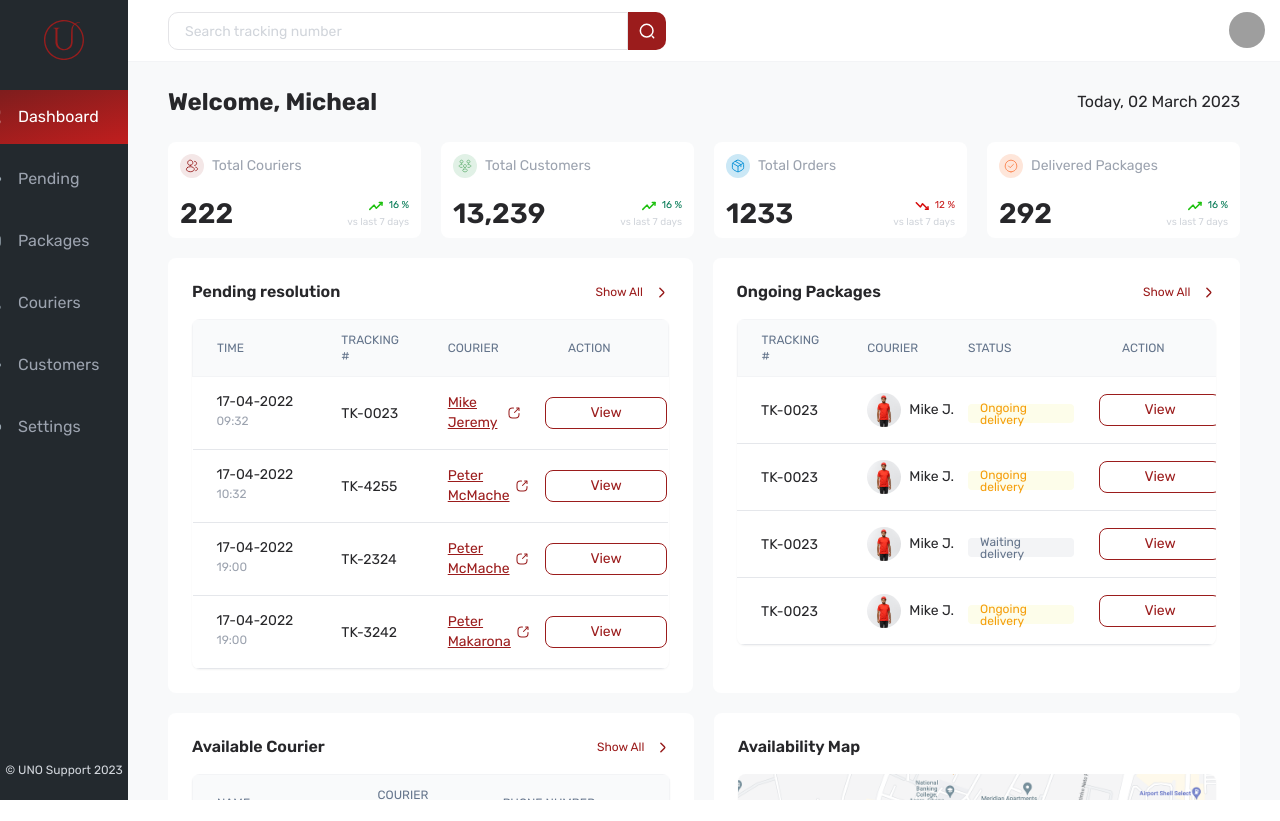
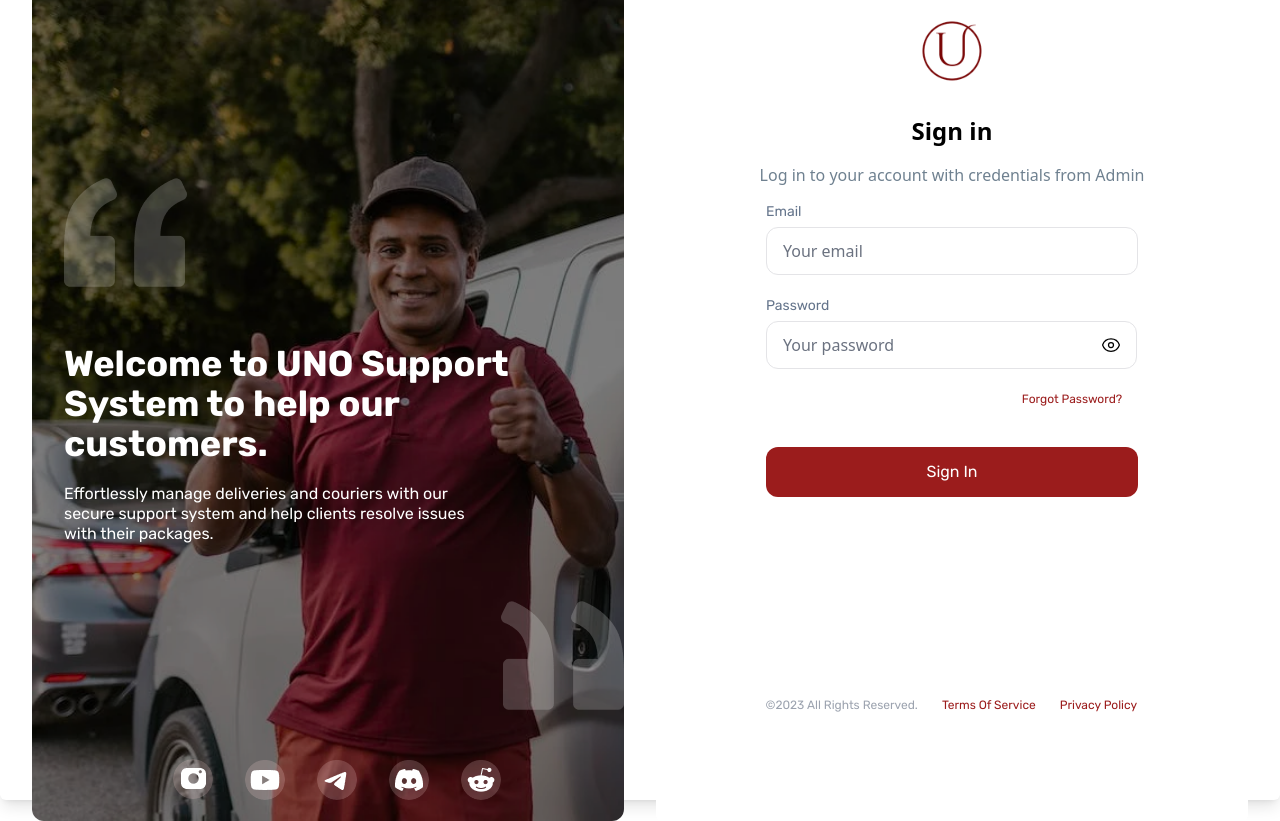
Before and after one commit to desmigor/uno-dashboard, a React (Vite) app: page /support in a window 1280 px wide. Before the commit the page ends 800 px from the top, so only its background shows below. Built offline with nearby package versions, Linux system fonts and the light colour scheme; grey boxes are pictures that could not be loaded.

Commit message:
Fix navigation

```diff
--- a/src/App.jsx
+++ b/src/App.jsx
@@ -12,35 +12,45 @@ import Settings from './dashboards/supportFeatures/settings/components';
 import Layout from './routes/private/layout';
 import Dashboard from './dashboards/supportFeatures/dashboard/components';
 import AdminDashboard from './dashboards/adminFeatures/dashboard';
+import AppContext from './context';
+import { useState } from 'react';
 
 function App() {
-
-
+  const [isAdmin, setIsAdmin] = useState(false);
+  const [loggedIn, setLoggedIn] = useState('not-logged-in');
+  console.log(loggedIn);
   return (
+    <AppContext.Provider value={{ isAdmin, setIsAdmin, loggedIn, setLoggedIn}}>
       <Router>
         <Routes>
+          {loggedIn === 'not-logged-in' ?
           <Route>
-            <Route path='/' element={<SupportLogin />} />
+            <Route path='/support' element={<SupportLogin />} />
             <Route path='/reset' element={<ResetPassword />} />
             <Route path='/change-password' element={<ChangePassword />} />
-            <Route path='/a-login' element={<Login />} />
+            <Route path='/admin' element={<Login />} />
           </Route>
-          <Route path='/support' element={<Layout />} >
-            <Route index element={<Dashboard />} />
-            <Route path='/support/pending' element={<Pending />} />
-            <Route path='/support/package' element={<Packages />} />
-            <Route path='/support/courier' element={<Couriers />} />
-            <Route path='/support/settings' element={<Settings />} />
-          </Route>
-          <Route path='/admin' element={<Layout />} >
-            <Route index element={<AdminDashboard />} />
-            <Route path='/admin/pending' element={<Pending />} />
-            <Route path='/admin/package' element={<Packages />} />
-            <Route path='/admin/courier' element={<Couriers />} />
-            <Route path='/admin/settings' element={<Settings />} />
-          </Route>
+          :
+          loggedIn === 'support' ?
+            <Route path='/support/dashboard/' element={<Layout />} >
+              <Route index element={<Dashboard />} />
+              <Route path='/support/dashboard/pending' element={<Pending />} />
+              <Route path='/support/dashboard/package' element={<Packages />} />
+              <Route path='/support/dashboard/courier' element={<Couriers />} />
+              <Route path='/support/dashboard/settings' element={<Settings />} />
+            </Route>
+          :
+            <Route path='/admin/dashboard' element={<Layout />} >
+              <Route index element={<AdminDashboard />} />
+              <Route path='/admin/dashboard/pending' element={<Pending />} />
+              <Route path='/admin/dashboard/package' element={<Packages />} />
+              <Route path='/admin/dashboard/courier' element={<Couriers />} />
+              <Route path='/admin/dashboard/settings' element={<Settings />} />
+            </Route>
+          }
         </Routes>
       </Router>
+    </AppContext.Provider>
   )
 }
 
--- /dev/null
+++ b/src/components/ui/LogoutModel.jsx
@@ -0,0 +1,37 @@
+import React, { useContext, useState } from 'react'
+import Logout from '../../assets/images/dashboard/icon/logout.svg'
+import ArrowRight from '../../assets/images/dashboard/icon/arrow-right.svg'
+import AppContext from '../../context'
+import { useNavigate } from 'react-router-dom'
+
+const LogoutModel = () => {
+    const { setLoggedIn, setIsAdmin, isAdmin } = useContext(AppContext);
+    const navigate = useNavigate();
+  return (
+    <div className='w-[275px] px-3 py-[14px] h-[120px] absolute z-10 top-[54px] rounded-lg right-[28px] bg-white shadow-xl flex flex-col'>
+      <div className="w-[189px] h-[38px] justify-start items-center gap-3 inline-flex">
+        <img className="w-8 h-8 rounded-full" src='https://images.unsplash.com/photo-1480429370139-e0132c086e2a?auto=format&fit=crop&q=60&w=500&ixlib=rb-4.0.3&ixid=M3wxMjA3fDB8MHxzZWFyY2h8Nnx8bWFufGVufDB8fDB8fHww' />
+        <div className="flex-col justify-center items-start gap-0.5 inline-flex">
+            <div className="text-black text-sm font-normal font-rubik leading-tight">Michael James</div>
+            <div className="text-gray-400 text-xs font-normal font-rubik leading-none">michaeljames@gmail.com</div>
+        </div>
+      </div>
+      <div className="w-[251px] h-[0px] border border-gray-100 mt-3 mb-2" />
+      <div onClick={() => {
+        setLoggedIn('not-logged-in');
+        setIsAdmin(false);
+        isAdmin ? navigate('/admin') : navigate('/support');
+      }} className='flex flex-row items-center justify-between cursor-pointer h-9 rounded-md hover:bg-neutral-100'>
+        <div className='flex flex-row gap-3 items-center '>
+            <div className='flex items-center justify-center w-7 h-7 bg-neutral-100 rounded-full'>
+                <img src={Logout} className='h-3.5 w-3.5 ml-[4px]' />
+            </div>
+            <div className="text-zinc-800 text-sm font-normal font-rubik leading-tight">Log Out</div>
+        </div>
+        <img src={ArrowRight} className='h-5 w-5 ml-[4px]' />
+      </div>
+    </div>
+  )
+}
+
+export default LogoutModel
--- a/src/components/ui/Navbar.jsx
+++ b/src/components/ui/Navbar.jsx
@@ -2,9 +2,11 @@ import React, { useState } from 'react'
 import SearchIcon from '../../assets/images/dashboard/icon/search-normal.svg'
 import Notification from '../../assets/images/dashboard/icon/notification.svg';
 import NotificationModal from './NotificationModal';
+import LogoutModel from './LogoutModel';
 
 function Navbar() {
   const [notification, setNotification] = useState(false);
+  const [logoutModal, setLogoutModal] = useState(false);
   return (
     <div className='w-full h-[62px] px-10 py-3 bg-white border-b border-gray-100 items-start gap-[539px] flex justify-between rela'>
         <div className='flex flex-row'>
@@ -12,16 +14,28 @@ function Navbar() {
             <button className='w-[38px] h-[38px] p-[11px] bg-red-800 rounded-tr-[10px] rounded-br-[10px] justify-center items-center inline-flex'><img src={SearchIcon} alt='ICONSVG' className='w-[16px] h-[16px]' /></button>
         </div>
         <div className='w-24 h-9 justify-start items-start gap-6 inline-flex'>
-            <div onClick={() => setNotification(!notification)} className='w-9 h-9 bg-gray-100 rounded-full cursor-pointer flex items-center justify-center'>
+            <div onClick={() => {
+              setNotification(!notification)
+              setLogoutModal(false);
+            }} className='w-9 h-9 bg-gray-100 rounded-full cursor-pointer flex items-center justify-center'>
                 <img src={Notification} alt='NOTIFICATIONSVG' className='w-5 h-5' />
             </div>
-            <img src='https://images.unsplash.com/photo-1480429370139-e0132c086e2a?auto=format&fit=crop&q=60&w=500&ixlib=rb-4.0.3&ixid=M3wxMjA3fDB8MHxzZWFyY2h8Nnx8bWFufGVufDB8fDB8fHww' alt='NOTIFICATIONSVG' className='w-9 h-9 rounded-full object-cover' />
+            <div onClick={() => {
+              setLogoutModal(!logoutModal)
+              setNotification(false);
+            }} className='w-9 h-9 bg-gray-100 rounded-full cursor-pointer flex items-center justify-center'>
+              <img src='https://images.unsplash.com/photo-1480429370139-e0132c086e2a?auto=format&fit=crop&q=60&w=500&ixlib=rb-4.0.3&ixid=M3wxMjA3fDB8MHxzZWFyY2h8Nnx8bWFufGVufDB8fDB8fHww' alt='NOTIFICATIONSVG' className='w-9 h-9 rounded-full object-cover' />
+            </div>
         </div>
 
         {
           notification &&
           <NotificationModal />
         }
+        {
+          logoutModal &&
+          <LogoutModel />
+        }
     </div>
   )
 }
--- a/src/components/ui/Sidebar.jsx
+++ b/src/components/ui/Sidebar.jsx
@@ -1,4 +1,4 @@
-import React, { useEffect, useState } from 'react'
+import React, { useContext, useEffect, useState } from 'react'
 import UnoIcon from '../../assets/images/dashboard/icon/Logo.svg';
 import DashIcon  from '../../assets/images/dashboard/icon/dashboard.svg';
 import DashIconAdmin  from '../../assets/images/dashboard/icon/category-2.svg';
@@ -18,41 +18,42 @@ import CustomerIconInactive  from '../../assets/images/dashboard/icon/people3.sv
 import SettingsIconInactive  from '../../assets/images/dashboard/icon/setting0.svg';
 import SettingsIcon2  from '../../assets/images/dashboard/icon/setting-3.svg';
 import { Link } from 'react-router-dom';
+import AppContext from '../../context';
 
 function Sidebar() {
     const [selected, setSelcted] = useState('Dashboard');
-    const [isAdmin, setIsAdmin] = useState(true);
+    const {isAdmin} = useContext(AppContext);
 
     const sidebarLinksSupport = [
         {
             name: "Dashboard",
             activeIcon: DashIcon,
             inactiveIcon: DashIconInactive,
-            path: '/support'
+            path: '/support/dashboard'
         },
         {
             name: "Pending",
             activeIcon: InfoIcon,
             inactiveIcon: InfoIconInactive,
-            path: '/support/pending'
+            path: '/support/dashboard/pending'
         },
         {
             name: "Packages",
             activeIcon: PackageIcon,
             inactiveIcon: PackageIconInactive,
-            path: '/support/package'
+            path: '/support/dashboard/package'
         },
         {
             name: "Couriers",
             activeIcon: ProfileIcon,
             inactiveIcon: ProfileIconInactive,
-            path: '/support/courier'
+            path: '/support/dashboard/courier'
         },
         {
             name: "Settings",
             activeIcon: SettingsIcon,
             inactiveIcon: SettingsIconInactive,
-            path: '/support/settings'
+            path: '/support/dashboard/settings'
         },
 
     ]
@@ -62,37 +63,37 @@ function Sidebar() {
             name: "Dashboard",
             activeIcon: DashIconAdmin,
             inactiveIcon: DashIconInactive,
-            path: '/admin'
+            path: '/admin/dashboard'
         },
         {
             name: "Pending",
             activeIcon: InfoIcon2,
             inactiveIcon: InfoIconInactive,
-            path: '/admin/pending'
+            path: '/admin/dashboard/pending'
         },
         {
             name: "Packages",
             activeIcon: PackageIcon2,
             inactiveIcon: PackageIconInactive,
-            path: '/admin/package'
+            path: '/admin/dashboard/package'
         },
         {
             name: "Couriers",
             activeIcon: ProfileIcon2,
             inactiveIcon: ProfileIconInactive,
-            path: '/admin/courier'
+            path: '/admin/dashboard/courier'
         },
         {
             name: "Customers",
             activeIcon: CustomerIcon,
             inactiveIcon: CustomerIconInactive,
-            path: '/admin/courier'
+            path: '/admin/dashboard/courier'
         },
         {
             name: "Settings",
             activeIcon: SettingsIcon2,
             inactiveIcon: SettingsIconInactive,
-            path: '/admin/settings'
+            path: '/admin/dashboard/settings'
         },
 
     ]
@@ -106,9 +107,9 @@ function Sidebar() {
             {
                 sidebarLinks.map((item, idx) => {
                     return(
-                        <Link onClick={() => setSelcted(item.name)} to={item.path} className={`cursor-pointer group hover:border hover:border-red-900 hover:bg-rose-100 w-[196px] h-[54px] px-4 py-[17px] ${isAdmin ? 'hover:bg-gradient-to-br hover:from-red-900 hover:to-red-700' : selected === item.name && 'bg-rose-100' } rounded-xl ${selected === item.name && isAdmin ? 'bg-gradient-to-br from-red-900 to-red-700' : !isAdmin && 'border border-red-900'}  gap-[16px] flex flex-row items-center`}>
+                        <Link onClick={() => setSelcted(item.name)} to={item.path} className={`cursor-pointer group ${!isAdmin && selected === item.name ? 'hover:bg-rose-100' : 'hover:bg-[#F2F2F2]'} w-[196px] h-[54px] px-4 py-[17px] ${isAdmin && 'hover:bg-[#3F4449]'} ${selected === item.name && 'bg-rose-100' } rounded-xl ${selected === item.name && isAdmin ? 'bg-gradient-to-br from-red-900 to-red-700' : !isAdmin && 'border-0 border-red-900'}  gap-[16px] flex flex-row items-center`}>
                             <img src={selected === item.name ? item.activeIcon : item.inactiveIcon} className='w-5 h-5' alt='DASHSVG' />
-                            <span className={`${selected === item.name ? isAdmin ? 'text-white' : 'text-red-800' : 'text-gray-400'} ${isAdmin ? 'group-hover:text-white' : 'group-hover:text-red-800'} text-base font-normal font-rubik leading-tight`}>{item.name}</span>
+                            <span className={`${selected === item.name ? isAdmin ? 'text-white' : 'text-red-800' : 'text-gray-400'} text-base font-normal font-rubik leading-tight`}>{item.name}</span>
                         </Link>
                     )
                 })
--- a/src/context/index.js
+++ b/src/context/index.js
@@ -0,0 +1,5 @@
+import React from "react";
+
+const AppContext = React.createContext({});
+
+export default AppContext;
--- a/src/dashboards/adminFeatures/authentication/components/AdminLogin.jsx
+++ b/src/dashboards/adminFeatures/authentication/components/AdminLogin.jsx
@@ -1,22 +1,32 @@
-import React, { useState } from "react";
+import React, { useContext, useState } from "react";
 import Logo from "../../../../assets/images/authentication/Logo.png";
 
 import AuthenticationLeftSection from "../../../supportFeatures/authentication/components/AuthenticationLeftSection";
 import PasswordV from "../../../../components/ui/PasswordVisible.jsx";
 import PasswordH from "../../../../components/ui/PasswordHidden.jsx";
-import { Link } from "react-router-dom";
+import { Link, useNavigate } from "react-router-dom";
+import AppContext from "../../../../context";
 
 function Login() {
 
   const [showPassword, setShowPassword] = useState(false);
+  const { setLoggedIn, setIsAdmin } = useContext(AppContext);
+  const [password, setPassword] = useState("");
+  const navigate = useNavigate();
+
   const togglePasswordVisibility = () => {
     setShowPassword(!showPassword);
   };
-  const [password, setPassword] = useState("");
 
   const handlePasswordChange = (e) => {
-    setPassword(e.target.value);d
+    setPassword(e.target.value);
   };
+
+  const handleLogin = () => {
+    setLoggedIn('admin');
+    setIsAdmin(true);
+    navigate('/admin/dashboard');
+  }
 
   return (
     <div className="bg-blue h-[100vh] p-8 rounded-md shadow-lg">
@@ -76,14 +86,14 @@ function Login() {
             </div>
 
             {/* Sign In Button */}
-            <Link
-              to={"/admin"}
+            <button
+              onClick={handleLogin}
               className="w-[372px] h-[50px] px-[60px] py-[15px] bg-red-800 rounded-xl justify-center items-center gap-2.5 inline-flex my-10"
             >
               <div class="text-center text-white text-base font-normal font-rubik leading-tight">
                 Sign In
               </div>
-            </Link>
+            </button>
           </form>
           {/* Footer */}
           <div class="w-[373px] h-4 justify-start items-center gap-6 inline-flex mt-[180px]">
--- a/src/dashboards/adminFeatures/dashboard/index.jsx
+++ b/src/dashboards/adminFeatures/dashboard/index.jsx
@@ -56,7 +56,7 @@ function AdminDashboard() {
         <div className='w-full mx-auto mt-[24px] gap-5 flex flex-row'>
             <Dashcard icon={Money} number={'90,434'} percentage={'16'} text={'Total Revenue'} iconBgColor={'bg-[#F4E7E7]'} />
             <Dashcard icon={Millage} number={'230,032'} percentage={'16'} text={'Total Milleage'} iconBgColor={'bg-[#cce8f6]'} />
-            <Dashcard icon={Profile} number={'222'} percentage={'16'} text={'Total Customers'} iconBgColor={'bg-rose-100'} />
+            <Dashcard icon={Profile} number={'222'} percentage={'16'} text={'Total Couriers'} iconBgColor={'bg-rose-100'} />
             <Dashcard icon={People} number={'13,239'} percentage={'16'} text={'Total Customers'} iconBgColor={'bg-green-400 bg-opacity-20'} />
             <Dashcard icon={Box} number={'1,233'} percentage={'16'} text={'Total Orders'} iconBgColor={'bg-yellow-400 bg-opacity-20'} />
         </div>
--- a/src/dashboards/supportFeatures/authentication/components/Login.jsx
+++ b/src/dashboards/supportFeatures/authentication/components/Login.jsx
@@ -1,21 +1,30 @@
-import React, { useState } from "react";
+import React, { useContext, useState } from "react";
 import Logo from "../../../../assets/images/authentication/Logo.png";
 import PasswordV from "../../../../components/ui/PasswordVisible.jsx";
 import PasswordH from "../../../../components/ui/PasswordHidden.jsx";
-
 import AuthenticationLeftSection from "./AuthenticationLeftSection";
-import { Link } from "react-router-dom";
+import { Link, useNavigate } from "react-router-dom";
+import AppContext from "../../../../context";
 
 function Login() {
   const [showPassword, setShowPassword] = useState(false);
-  const togglePasswordVisibility = () => {
-    setShowPassword(!showPassword);
-  };
+  const { setIsAdmin, setLoggedIn } = useContext(AppContext);
   const [password, setPassword] = useState("");
+  const navigate = useNavigate('');
 
   const handlePasswordChange = (e) => {
     setPassword(e.target.value);
   };
+
+  const togglePasswordVisibility = () => {
+    setShowPassword(!showPassword);
+  };
+
+  const handleLogin = () => {
+    setIsAdmin(false);
+    setLoggedIn('support');
+    navigate('/support/dashboard');
+  }
 
   return (
     <div className="bg-blue h-[100vh] p-8 rounded-md shadow-lg">
@@ -39,7 +48,7 @@ function Login() {
             </p>
           </div>
           {/* Input Fields */}
-          <form className="grid place-content-center ">
+          <div className="grid place-content-center ">
             <div class="w-[372px] h-[74px] flex-col justify-start items-start gap-1.5 inline-flex">
               <div class="text-slate-500 text-sm font-normal font-rubik leading-tight">
                 Email
@@ -82,15 +91,15 @@ function Login() {
               </div>
             </Link>
             {/* Sign In Button */}
-            <Link
-              to={"/support"}
+            <button
+              onClick={handleLogin}
               className="w-[372px] h-[50px] px-[60px] py-[15px] bg-red-800 rounded-xl justify-center items-center gap-2.5 inline-flex my-10"
             >
               <div class="text-center text-white text-base font-normal font-rubik leading-tight">
                 Sign In
               </div>
-            </Link>
-          </form>
+            </button>
+          </div>
           {/* Footer */}
           <div class="w-[373px] h-4 justify-start items-center gap-6 inline-flex mt-[20vh]">
             <div class="text-gray-400 text-xs font-normal font-rubik leading-none">
```
Also changed, not shown: src/assets/images/dashboard/icon/arrow-right.svg (added), src/assets/images/dashboard/icon/logout.svg (added).
